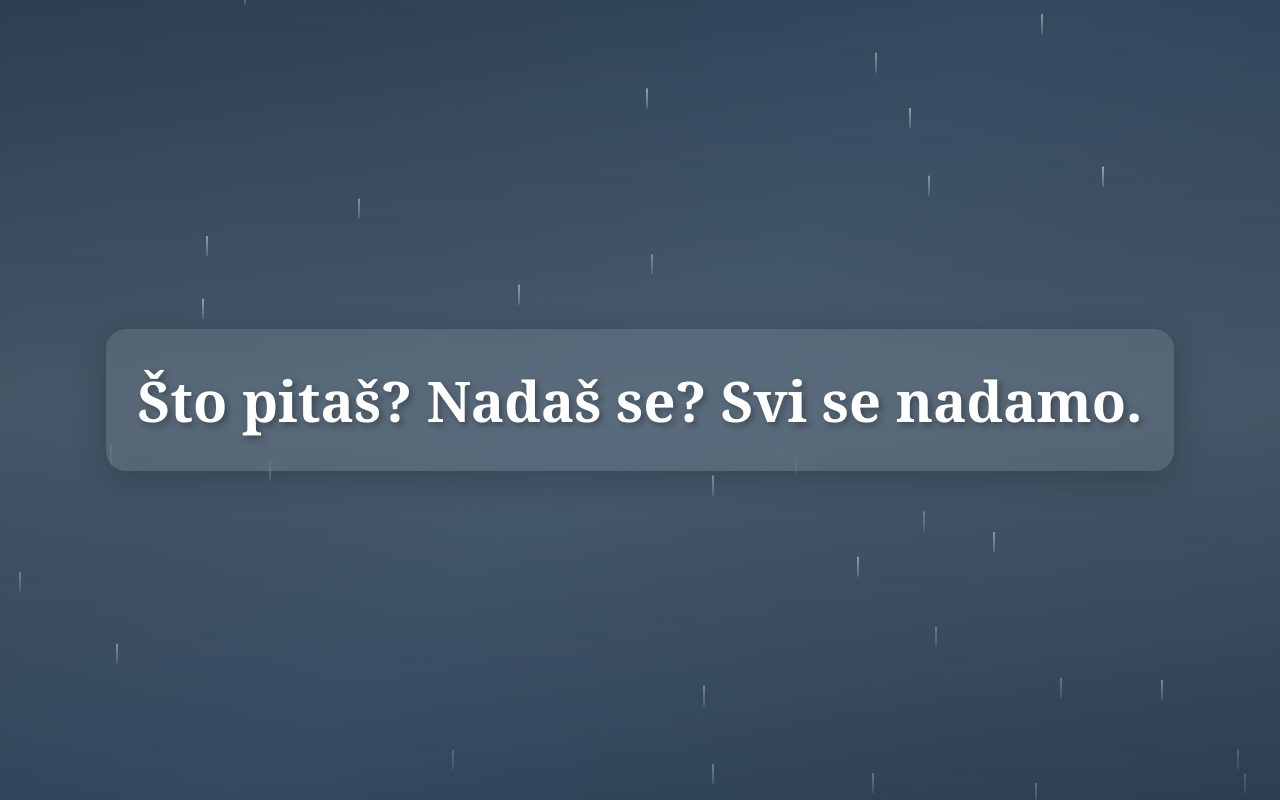
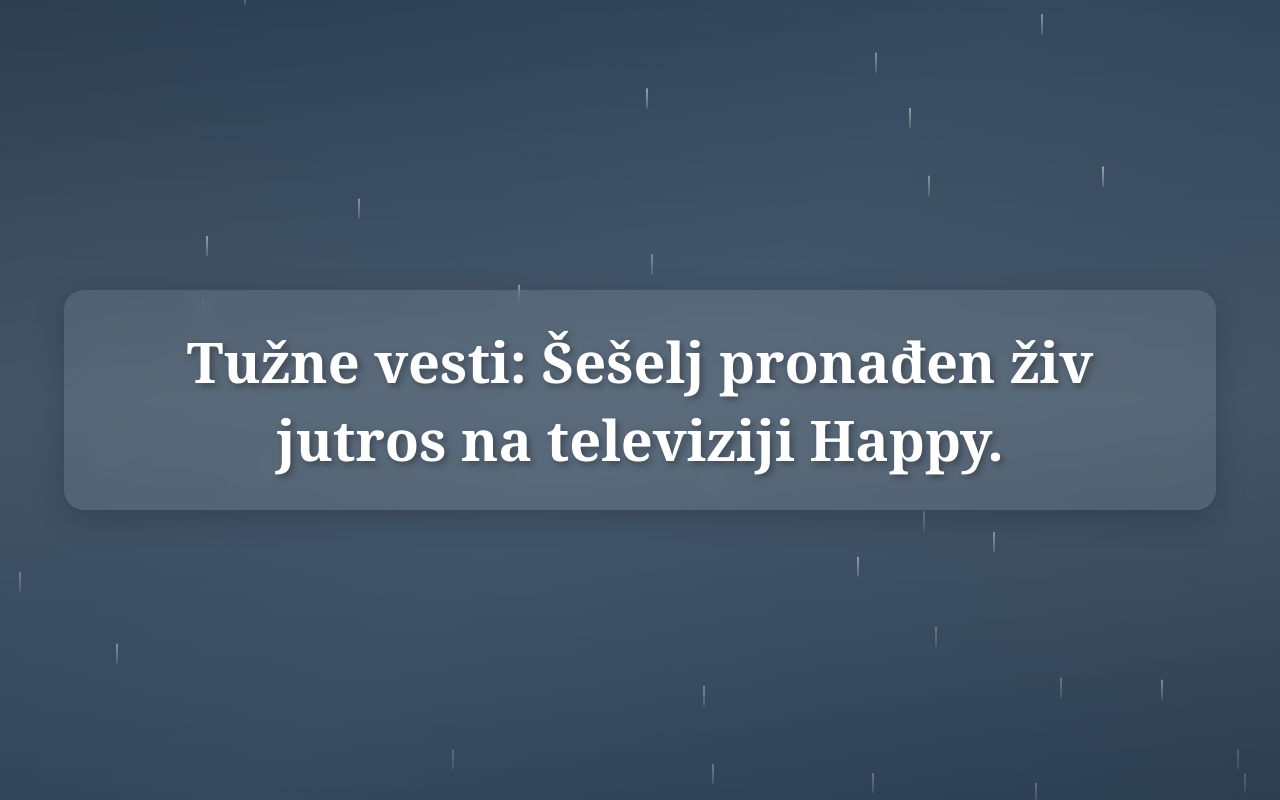
Before and after one commit to maleksandar/jelcrkoseselj, a plain HTML site: page index.html in a window 1280 px wide. Drawn offline with nearby package versions, Linux system fonts and the light colour scheme.

Commit message:
feat: add sad news (#8)

```diff
--- a/index.html
+++ b/index.html
@@ -280,6 +280,7 @@
     "Nije još, 'usta ga jebem žvalava!",
     "Smrt opet zakazala.",
     "Što pitaš? Nadaš se? Svi se nadamo.",
+    "Tužne vesti: Šešelj pronađen živ jutros na televiziji Happy.",
     "Vesti ostaju crne: živ je.",
     "Živ još uvek."
   ];
```
